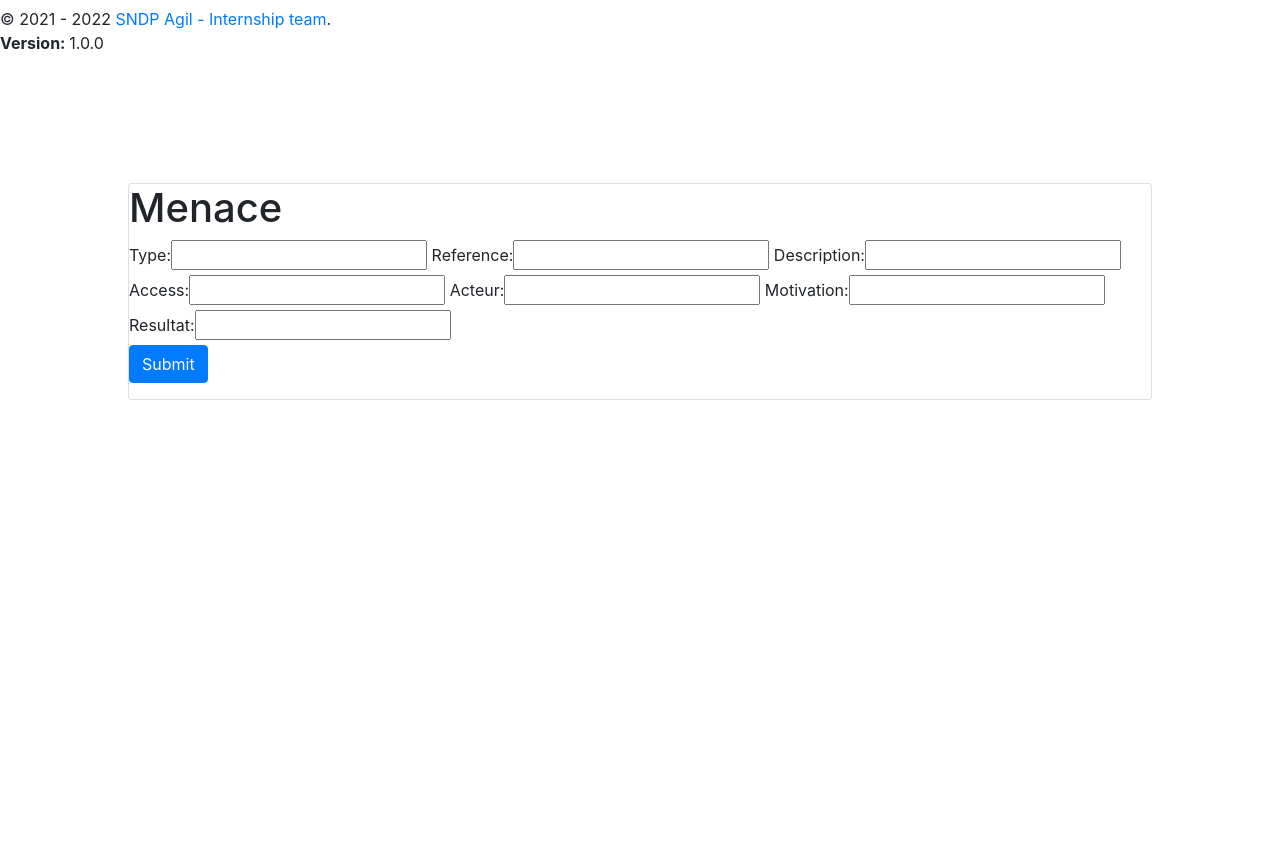
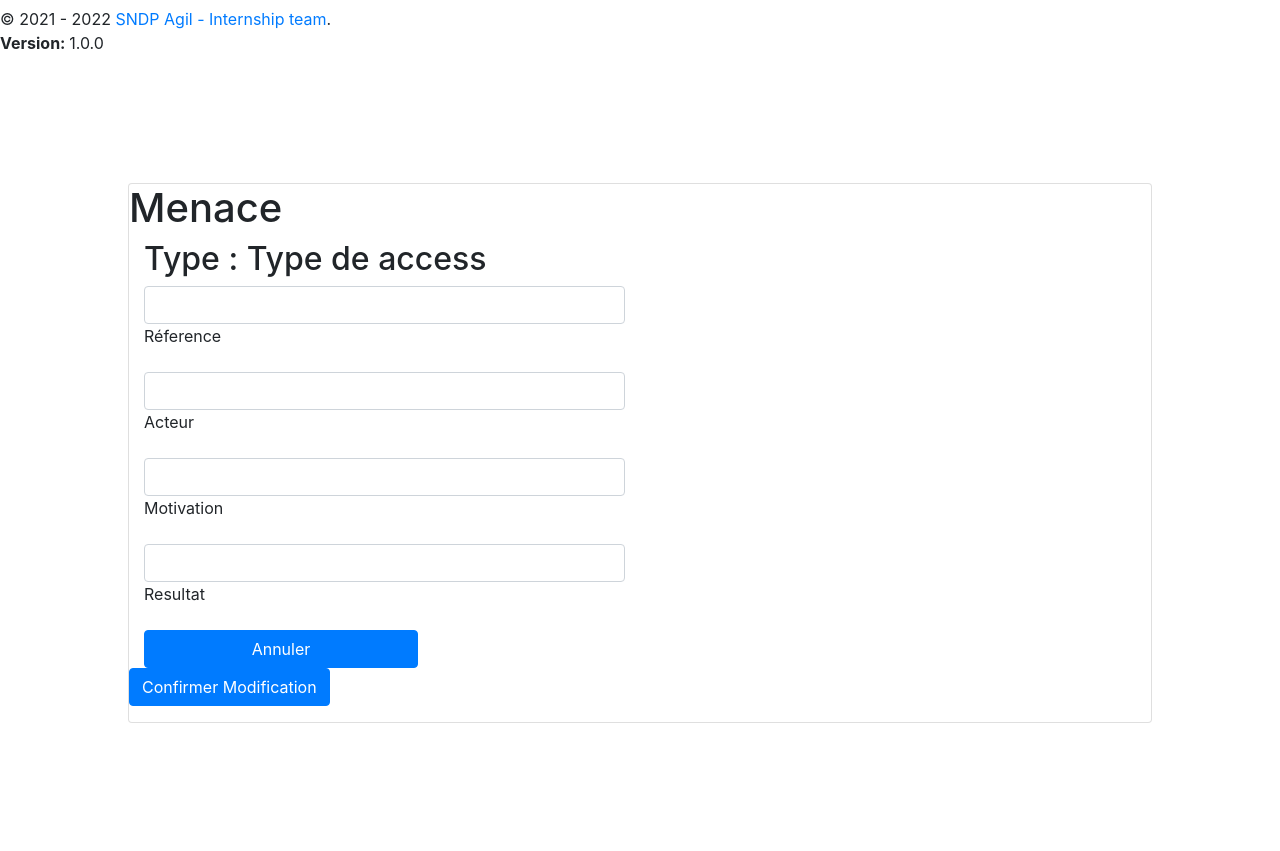
Before and after one commit to achrefsoltani/RMA, a Django app: page /menace/add/ in a window 1280 px wide. Shown: the part 551-1402 px from the top of the page. Before the commit the page ends 951 px from the top, so only its background shows below. Run offline with Django 3.2, Linux system fonts and the light colour scheme; some libraries are stand-ins or nearby versions.

Commit message:
formulaire menace

```diff
--- a/menace/templates/menace/menace_form.html
+++ b/menace/templates/menace/menace_form.html
@@ -2,39 +2,76 @@
 
 {% load static %}
 
+{% block content %}
 
+{% load widget_tweaks %}
 
-{% block content %}
-{% load widget_tweaks %}
-<div class="card" style="margin:10%;">
+<div class="card" style="margin: 10%">
   <div class="header">
     <h1>Menace</h1>
   </div>
+
   <div class="body">
     <form action="" method="POST">
       {% csrf_token %}
-            {{form}}
-            <div class="form-group">
-                <input class="btn btn-primary" type="submit" value="Submit">
+
+      <!-- ligne 1 -->
+      <div class="col-sm-12">
+        <h2 class="card-inside-title">Type : Type de access</h2>
       </div>
-        </form>
 
+      <!-- ligne 2 -->
 
+      <div class="col-sm-6">
+        <div class="form-group form-float">
+          <div class="form-line">
+            {% render_field form.reference class="form-control" aria-required="true" %}
+            <label class="form-label">Réference</label>
+          </div>
+        </div>
+      </div>
+
+      <div class="col-sm-6">
+        <div class="form-group form-float">
+          <div class="form-line">
+            {% render_field form.acteur class="form-control" aria-required="true" %}
+            <label class="form-label">Acteur</label>
+          </div>
+        </div>
       </div>
 
 
 
+      <!-- ligne 3 -->
+
+      <div class="col-sm-6">
+        <div class="form-group form-float">
+          <div class="form-line">
+            {% render_field form.motivation class="form-control" aria-required="true" %}
+            <label class="form-label">Motivation</label>
+          </div>
+        </div>
       </div>
 
+      <div class="col-sm-6">
+        <div class="form-group form-float">
+          <div class="form-line">
+            {% render_field form.resultat class="form-control" aria-required="true" %}
+            <label class="form-label">Resultat</label>
+          </div>
+        </div>
+      </div>
 
+      <!-- ligne 4 -->
+            <div class="col-md-6">
+                <input class="btn btn-primary" type="" value="Annuler">
+            </div>
 
-
-
-
-
-
-
-
-
+            <div class="form-group">
+                <input class="btn btn-primary" type="submit" value="Confirmer Modification">
+            </div>
+    </form>
+  </div>
+</div>
 
 {% endblock %}
```
Lines whose indentation alone changed are shown as unchanged.
